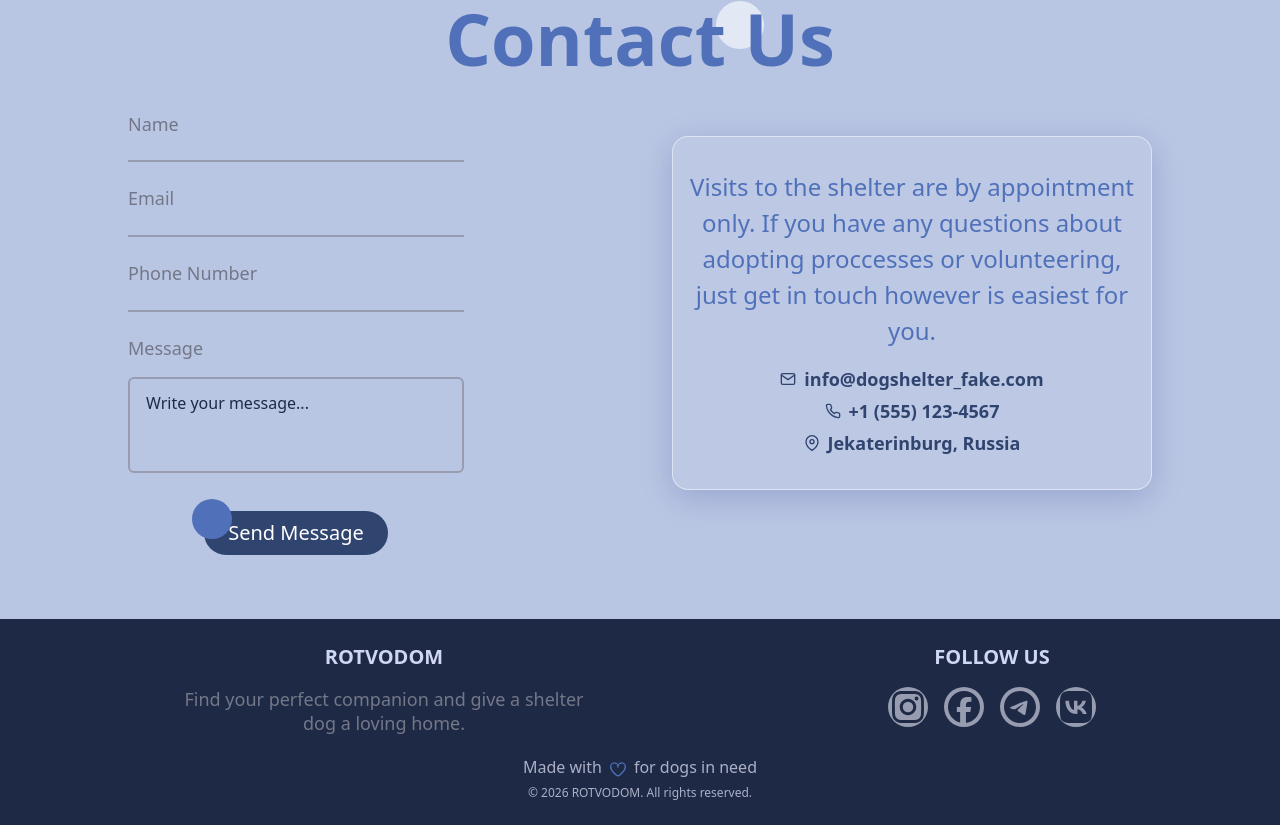
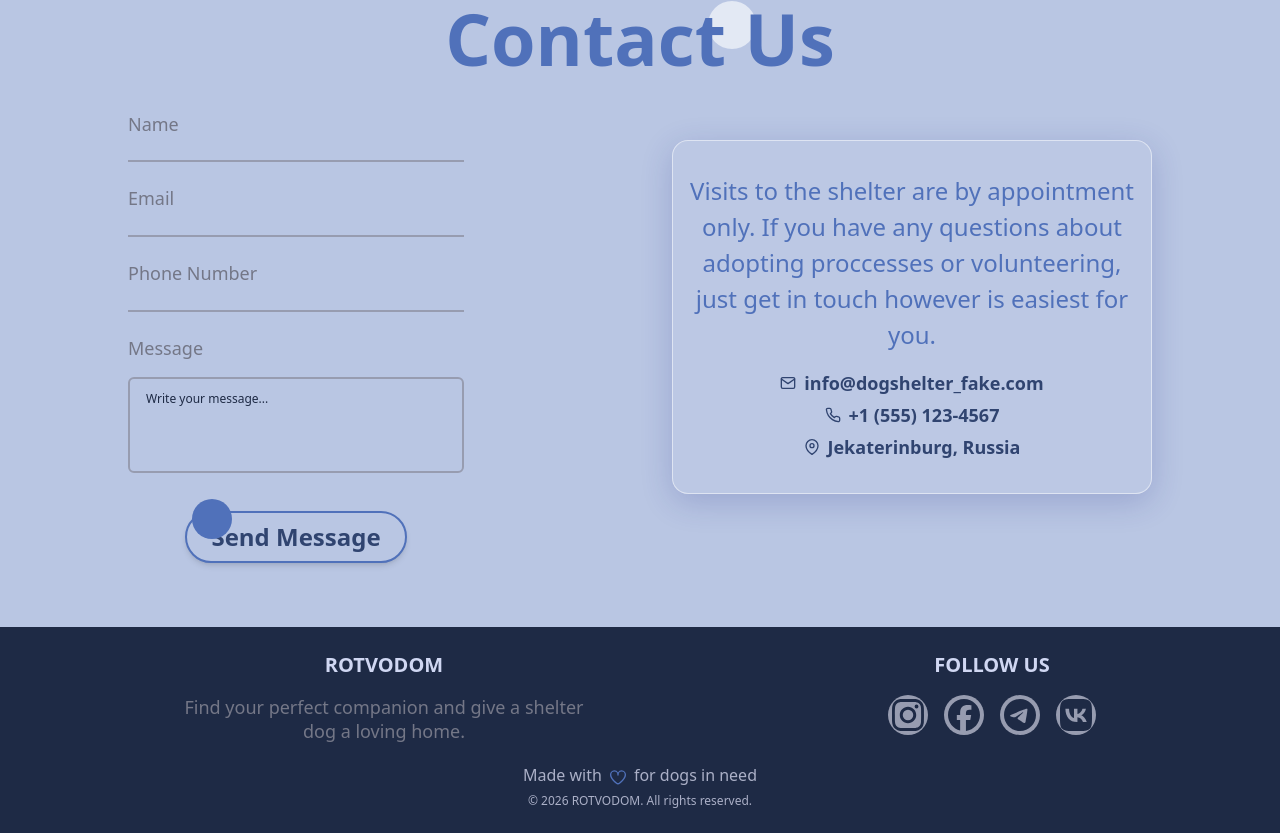
Before and after one commit to bavayra/dog-shelter, a React (Vite) app: page / in a window 1280 px wide. Shown: the part 5680-6513 px from the top of the page. Built offline with nearby package versions, Linux system fonts and the light colour scheme.

Commit message:
style(contactUs): decreased font-size for the placeholder, changed the button variant to outline, positioned decor circle correctly

```diff
--- a/src/features/ContactSection.tsx
+++ b/src/features/ContactSection.tsx
@@ -116,7 +116,7 @@ const ContactSection = () => {
           lgSize={12}
           color="primary-50"
           top="-2"
-          right="10"
+          right="12"
           zIndex={10}
           opacity={70}
           className="xs:mr-8 sm:mr-14 md:mt-3 md:mr-50 lg:mt-2 lg:mr-80 xl:mt-5 xl:mr-119"
@@ -199,7 +199,7 @@ const ContactSection = () => {
                 placeholder="Write your message..."
                 required
                 disabled={isSubmitting}
-                className="placeholder:text-primary-900 focus:border-primary-500 mb-2 min-h-24 w-full resize-none rounded-md border-2 border-neutral-500 bg-transparent px-4 py-3 text-base focus:ring-0 focus:outline-none disabled:cursor-not-allowed disabled:opacity-50"
+                className="placeholder:text-primary-900 focus:border-primary-500 mb-2 min-h-24 w-full resize-none rounded-md border-2 border-neutral-500 bg-transparent px-4 py-3 text-xs focus:ring-0 focus:outline-none disabled:cursor-not-allowed disabled:opacity-50"
               />
               {errors.message && (
                 <p className="-mt-6 text-sm text-red-600" role="alert">
@@ -222,10 +222,10 @@ const ContactSection = () => {
             <div className="flex justify-center pt-4">
               <Button
                 type="submit"
-                variant="primary"
+                variant="outline"
                 disabled={isSubmitting}
                 ariaLabel="Submit this form"
-                className="w-auto text-center text-base font-semibold"
+                className="w-auto text-center font-semibold"
               >
                 {isSubmitting ? 'Sending...' : 'Send Message'}
               </Button>
```
